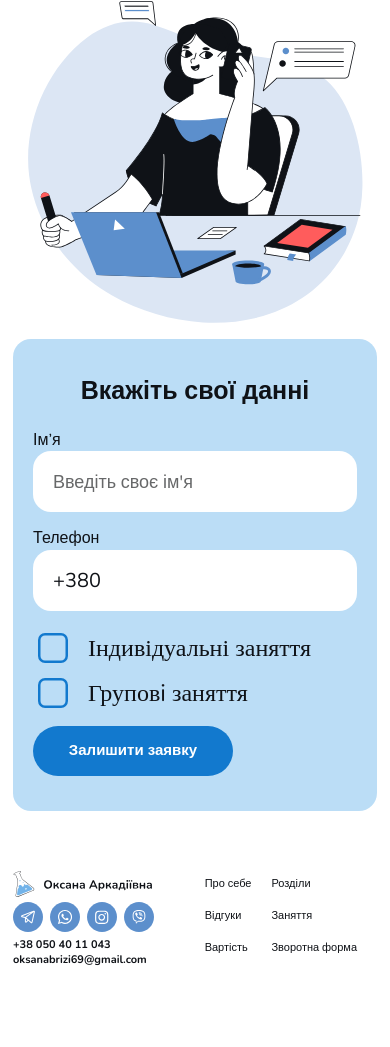
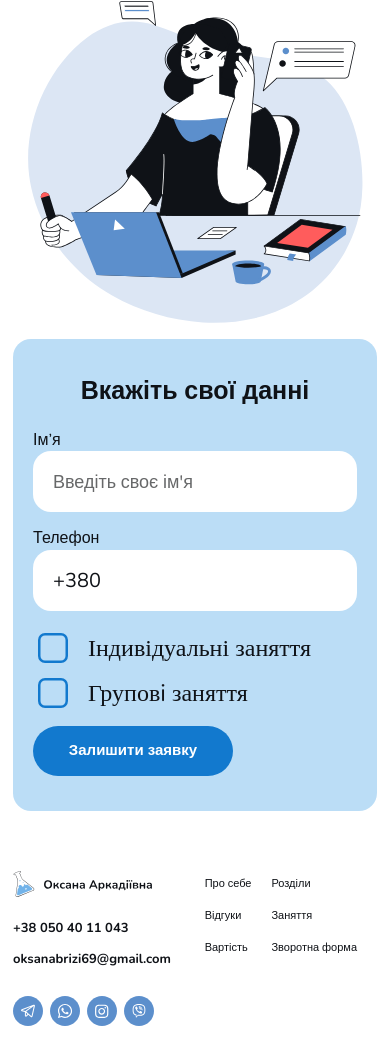
Before and after one commit to DarMatt/chemistry, a plain HTML site: page index.html in a window 390 px wide. Shown: the part 4893-5940 px from the top of the page. Before the commit the page ends 5876 px from the top, so only its background shows below. Drawn offline with nearby package versions, Linux system fonts and the light colour scheme.

Commit message:
fixed response footer styles

```diff
--- a/src/styles/footer.css
+++ b/src/styles/footer.css
@@ -160,16 +160,26 @@
   }
 }
 
+@media screen and (max-width: 768px) {
+  .footer {
+    height: 160px;
+  }
+  .footer__contact {
+    position: absolute;
+    top: 50px;
+  }
+  .footer__icons {
+    top: 125px;
+  }
+}
+
 @media screen and (max-width: 530px) {
   .footer__conect {
-    font-size: 11px;
-    margin-bottom: 0;
     line-height: 15px;
   }
 
   .footer__contact {
     position: absolute;
-    bottom: 0;
   }
 
   .footer__icons {
```
